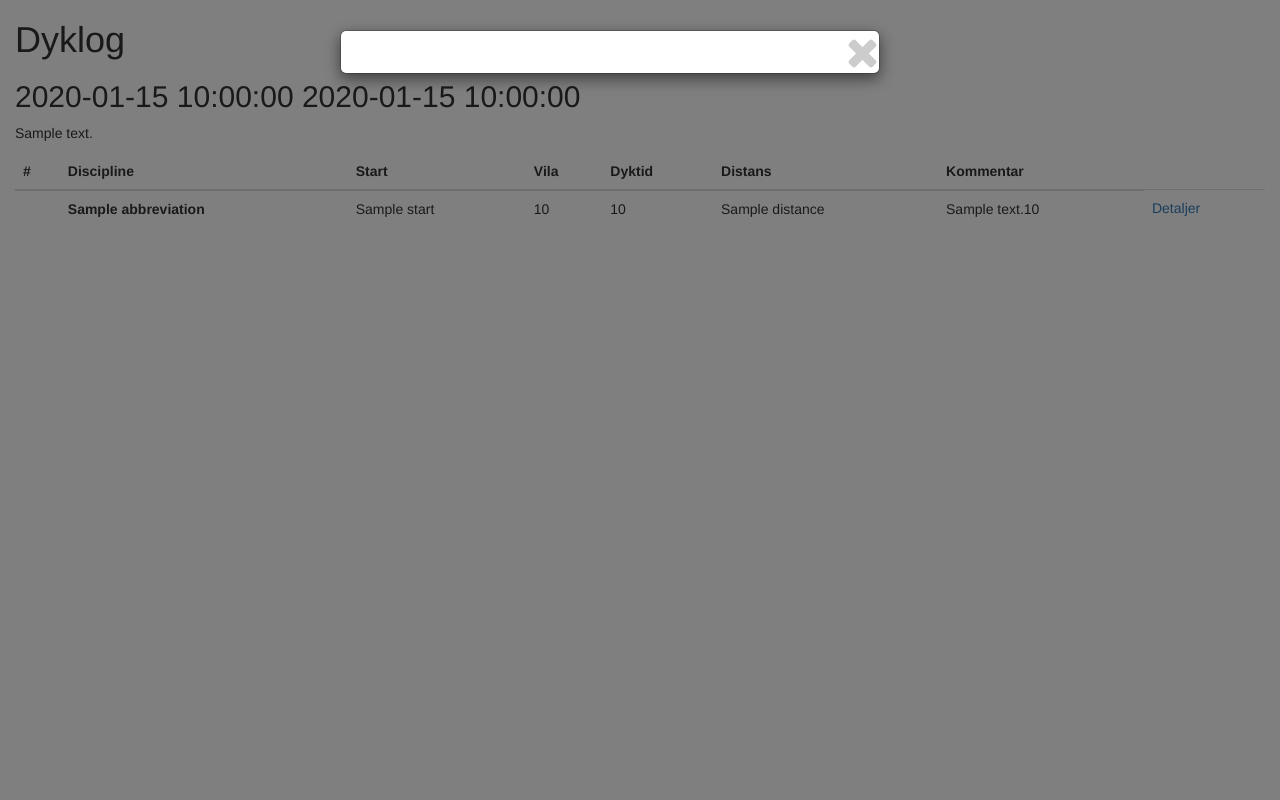
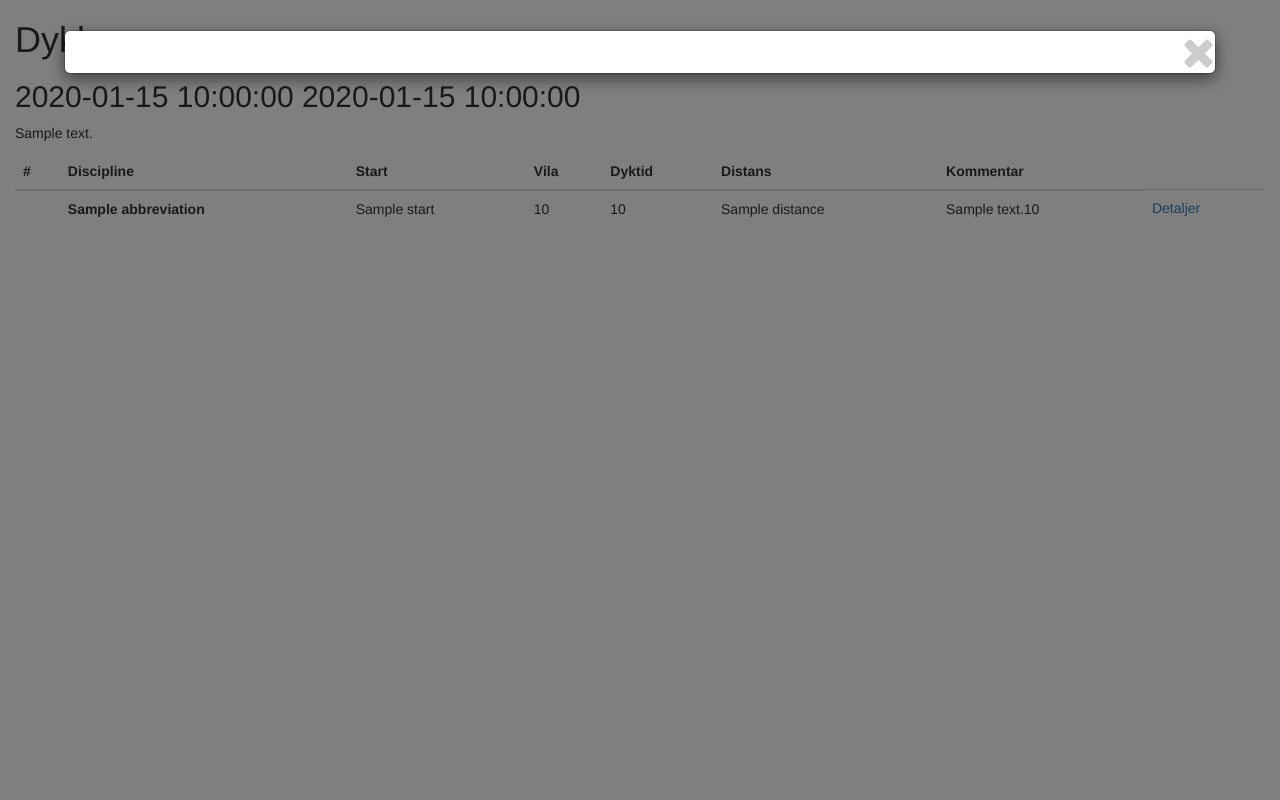
Before and after one commit to gotling/apnea, a Python web app: template src/apps/dive_log/templates/list.html in a window 1280 px wide, after a click on "Detaljer". Run offline with Jinja, Linux system fonts and the light colour scheme; the template is opened without the code that fills it: most values are stand-ins (such as "Sample title", 1, 10 or a date in 2020); some libraries are stand-ins or nearby versions.

Commit message:
Grow modal

```diff
--- a/src/apnea/static/css/apnea.css
+++ b/src/apnea/static/css/apnea.css
@@ -2,7 +2,11 @@ tr.dive {
     cursor: pointer;
 }
 
+.modal-dialog {
+    width: 90%;
+}
+
 .modal-content {
     overflow-y: auto;
-    width: 90%;
+    width: 100%;
 }
```
